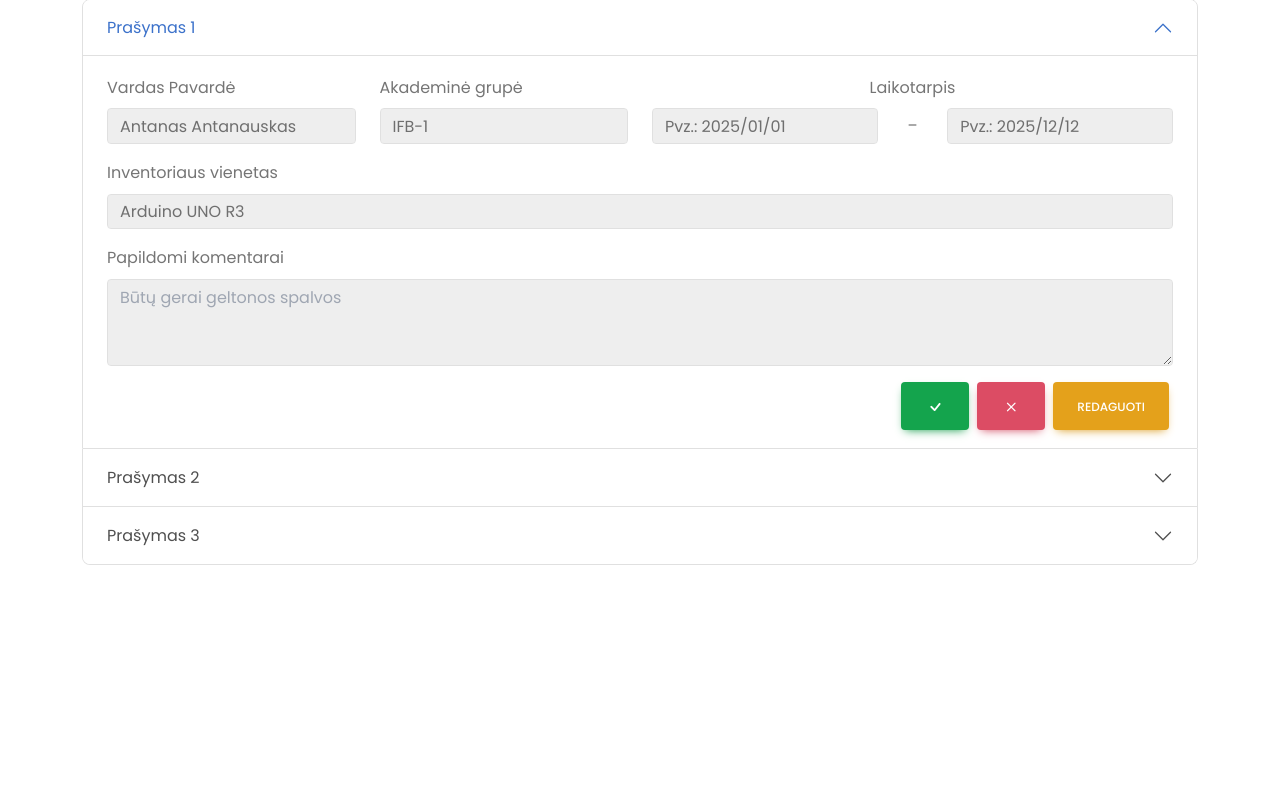
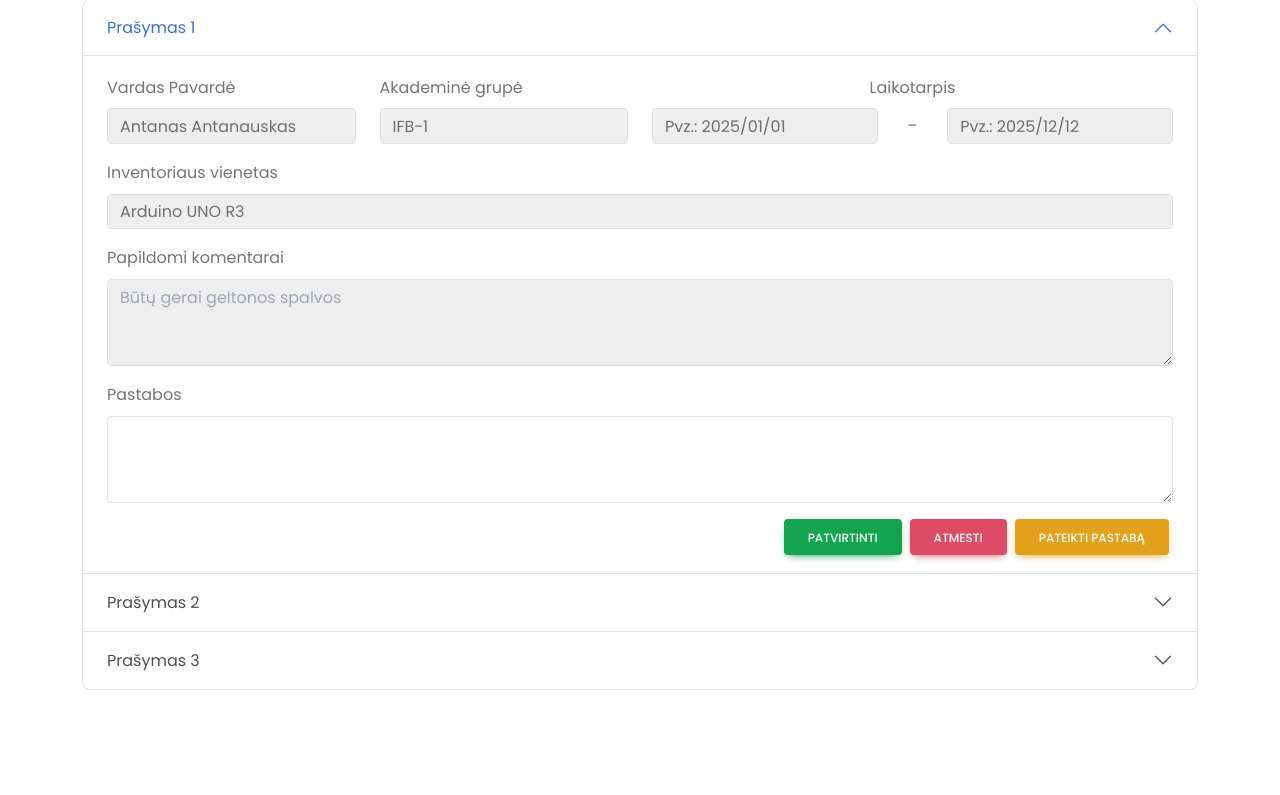
Before and after one commit to Reflexxion19/Inventory-Management-System, a PHP site: page /php/admin/loan_requests.php in a window 1280 px wide. Shown: the part 108-903 px from the top of the page. Run offline with PHP 8.4, Linux system fonts and the light colour scheme; the visitor is signed in with stand-in values (Sample User, id 1).

Commit message:
Minor UI fixes

```diff
--- a/php/admin/analysis.php
+++ b/php/admin/analysis.php
@@ -30,13 +30,13 @@ if($_SESSION['role'] != 'admin'){
 <body>
 
     <div class="container-md min-vh-100">
-        <div class="d-flex justify-content-center">
-            <canvas class="my-5 h-75 w-75" id="acquisitions"></canvas>
+        <div class="d-flex justify-content-center w-100" style="height:75vh">
+            <canvas class="my-5" id="acquisitions"></canvas>
         </div>
     </div>
 
     <script src="https://cdn.jsdelivr.net/npm/chart.js"></script>
-    <script type="module" src="charts/test.js"></script>
+    <script type="module" src="charts/monthly_loans.js"></script>
 </body>
 </html>
 
--- a/php/admin/loan_inventory.php
+++ b/php/admin/loan_inventory.php
@@ -43,6 +43,8 @@ if($_SESSION['role'] != 'admin'){
                 <div class="tab-pane fade show active" id="home-tab-pane" role="tabpanel" aria-labelledby="home-tab" tabindex="0">
                     <div class="row my-5 d-flex justify-content-center">
                         <div class="col-6 mb-3">
+                            <h3 class="d-flex justify-content-center">Atrakinti Talpyklą</h3>
+
                             <label for="identification_code" class="form-label">Identifikacinis kodas</label>
                             <input type="email" class="form-control mb-3" id="identification_code" placeholder="Pvz.: 321654898798756654">
 
@@ -55,6 +57,9 @@ if($_SESSION['role'] != 'admin'){
                 <div class="tab-pane fade" id="profile-tab-pane" role="tabpanel" aria-labelledby="profile-tab" tabindex="0">
                     <div class="row my-5 d-flex justify-content-center">
                         <div class="col-6 mb-3">
+                            <h3 class="d-flex justify-content-center">Pasiskolinti Inventorių</h3>
+
+
                             <label for="identification_code" class="form-label">Identifikacinis kodas</label>
                             <input type="email" class="form-control mb-3" id="identification_code" placeholder="Pvz.: 321654898798756654">
 
--- a/php/admin/loan_requests.php
+++ b/php/admin/loan_requests.php
@@ -81,10 +81,16 @@ if($_SESSION['role'] != 'admin'){
                                 </div>
                             </div>
                             <div class="row">
+                                <div class="mb-3">
+                                    <label for="textArea" class="form-label">Pastabos</label>
+                                    <textarea class="form-control text-secondary" id="textArea" rows="3"></textarea>
+                                </div>
+                            </div>
+                            <div class="row">
                                 <div class="col d-flex justify-content-end">
-                                    <button type="button" class="btn btn-success mx-1"><i class="bi bi-check" style="font-size: 20px;"></i></button>
-                                    <button type="button" class="btn btn-danger mx-1"><i class="bi bi-x" style="font-size: 20px;"></i></button>
-                                    <button type="button" class="btn btn-warning mx-1">REDAGUOTI</button>
+                                    <button type="button" class="btn btn-success mx-1">PATVIRTINTI</button>
+                                    <button type="button" class="btn btn-danger mx-1">ATMESTI</button>
+                                    <button type="button" class="btn btn-warning mx-1">PATEIKTI PASTABĄ</button>
                                 </div>
                             </div>
                         </div>
@@ -139,10 +145,16 @@ if($_SESSION['role'] != 'admin'){
                                 </div>
                             </div>
                             <div class="row">
+                                <div class="mb-3">
+                                    <label for="textArea" class="form-label">Pastabos</label>
+                                    <textarea class="form-control text-secondary" id="textArea" rows="3"></textarea>
+                                </div>
+                            </div>
+                            <div class="row">
                                 <div class="col d-flex justify-content-end">
-                                    <button type="button" class="btn btn-success mx-1"><i class="bi bi-check" style="font-size: 20px;"></i></button>
-                                    <button type="button" class="btn btn-danger mx-1"><i class="bi bi-x" style="font-size: 20px;"></i></button>
-                                    <button type="button" class="btn btn-warning mx-1">REDAGUOTI</button>
+                                    <button type="button" class="btn btn-success mx-1">PATVIRTINTI</button>
+                                    <button type="button" class="btn btn-danger mx-1">ATMESTI</button>
+                                    <button type="button" class="btn btn-warning mx-1">PATEIKTI PASTABĄ</button>
                                 </div>
                             </div>
                         </div>
@@ -197,10 +209,16 @@ if($_SESSION['role'] != 'admin'){
                                 </div>
                             </div>
                             <div class="row">
+                                <div class="mb-3">
+                                    <label for="textArea" class="form-label">Pastabos</label>
+                                    <textarea class="form-control text-secondary" id="textArea" rows="3"></textarea>
+                                </div>
+                            </div>
+                            <div class="row">
                                 <div class="col d-flex justify-content-end">
-                                    <button type="button" class="btn btn-success mx-1"><i class="bi bi-check" style="font-size: 20px;"></i></button>
-                                    <button type="button" class="btn btn-danger mx-1"><i class="bi bi-x" style="font-size: 20px;"></i></button>
-                                    <button type="button" class="btn btn-warning mx-1">REDAGUOTI</button>
+                                    <button type="button" class="btn btn-success mx-1">PATVIRTINTI</button>
+                                    <button type="button" class="btn btn-danger mx-1">ATMESTI</button>
+                                    <button type="button" class="btn btn-warning mx-1">PATEIKTI PASTABĄ</button>
                                 </div>
                             </div>
                         </div>
--- a/php/admin/return_inventory.php
+++ b/php/admin/return_inventory.php
@@ -43,6 +43,8 @@ if($_SESSION['role'] != 'admin'){
                 <div class="tab-pane fade show active" id="home-tab-pane" role="tabpanel" aria-labelledby="home-tab" tabindex="0">
                     <div class="row my-5 d-flex justify-content-center">
                         <div class="col-6 mb-3">
+                            <h3 class="d-flex justify-content-center">Atrakinti Talpyklą</h3>
+
                             <label for="identification_code" class="form-label">Identifikacinis kodas</label>
                             <input type="email" class="form-control mb-3" id="identification_code" placeholder="Pvz.: 321654898798756654">
 
@@ -55,6 +57,8 @@ if($_SESSION['role'] != 'admin'){
                 <div class="tab-pane fade" id="profile-tab-pane" role="tabpanel" aria-labelledby="profile-tab" tabindex="0">
                     <div class="row my-5 d-flex justify-content-center">
                         <div class="col-6 mb-3">
+                            <h3 class="d-flex justify-content-center">Grąžinti Inventorių</h3>
+
                             <label for="identification_code" class="form-label">Identifikacinis kodas</label>
                             <input type="email" class="form-control mb-3" id="identification_code" placeholder="Pvz.: 321654898798756654">
 
--- a/php/admin/users.php
+++ b/php/admin/users.php
@@ -38,9 +38,6 @@ if($_SESSION['role'] != 'admin'){
                         <input type="search" id="form1" class="form-control" />
                         <label class="form-label" for="form1">Ieškoti</label>
                     </div>
-                    <button type="button" class="btn btn-primary" data-mdb-ripple-init>
-                        <i class="bi bi-search"></i>
-                    </button>
                 </div>
             </div>
         </div>
```
Also changed, not shown: php/admin/inventory.php (+14 -18 lines), php/admin/loans.php (+5 -17 lines), php/admin/charts/monthly_loans.js (renamed from php/admin/charts/test.js).
